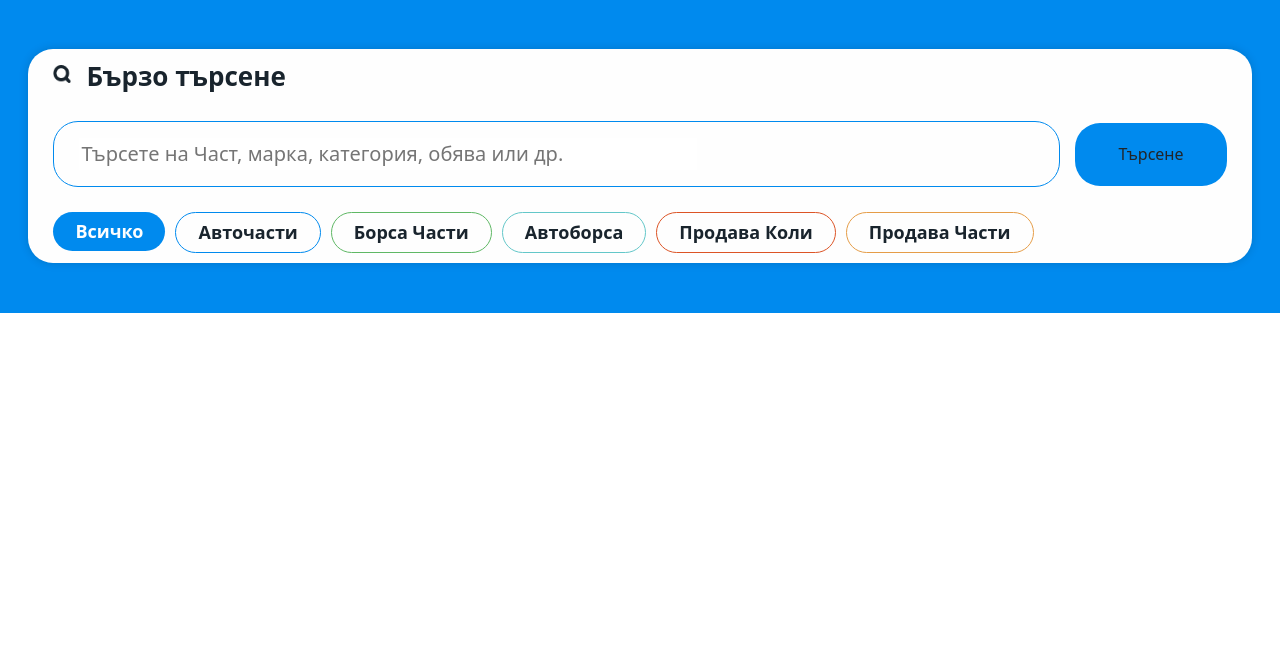
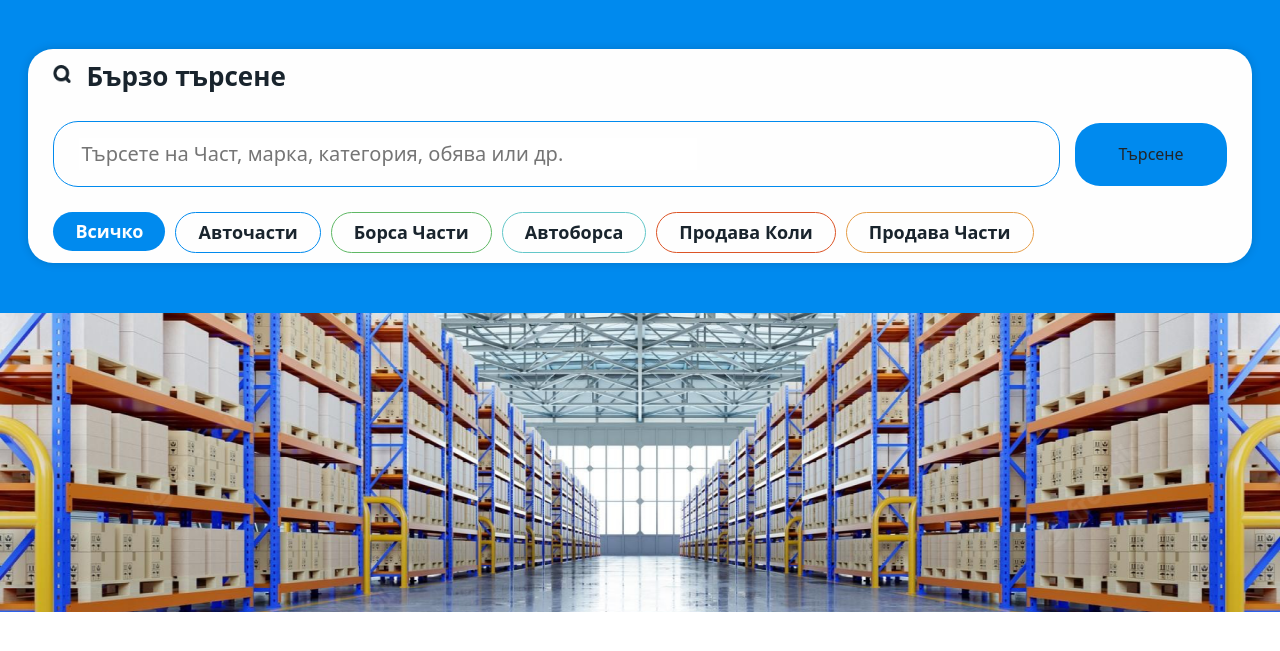
Before and after one commit to Marina-yoya/Mega-Parts-Landing-Page, a PHP site: page / in a window 1280 px wide; the page is wider, and only the part inside the window is pictured. Shown: the part 121-772 px from the top of that part. Run offline with PHP 8.4, Linux system fonts and the light colour scheme.

Commit message:
banner slider section

```diff
--- a/index.html
+++ b/index.html
@@ -128,6 +128,9 @@
         </div>
     </div>
 
+    <div class="banners-slider">
+        <img src="./assets/Rectangle 100.png">
+    </div>
 
 
 
--- a/styles.css
+++ b/styles.css
@@ -393,3 +393,10 @@
     background: none;
     border: 0.75px #E59D48 solid;
 }
+
+
+
+.banners-slider img {
+    width: 100%;
+    height: 299px;
+}
```
Also changed, not shown: assets/Rectangle 100.png (added).
